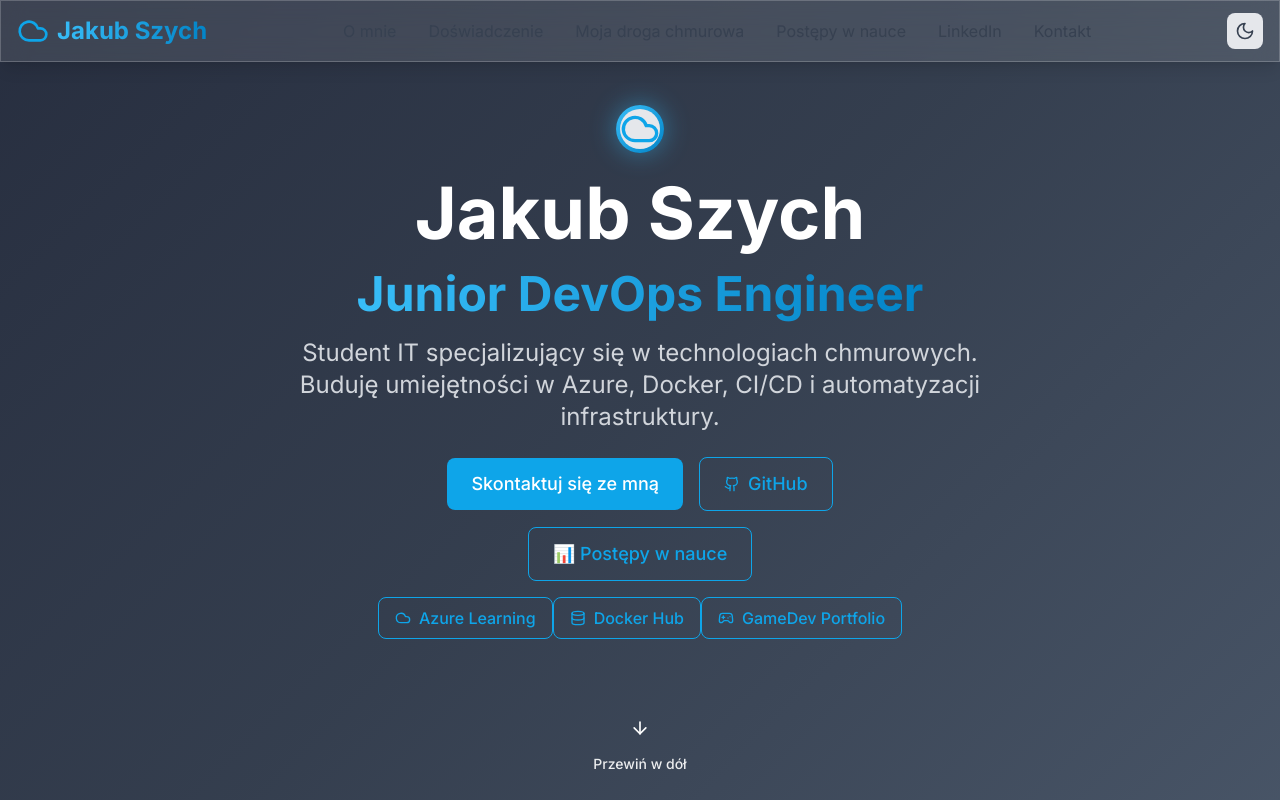
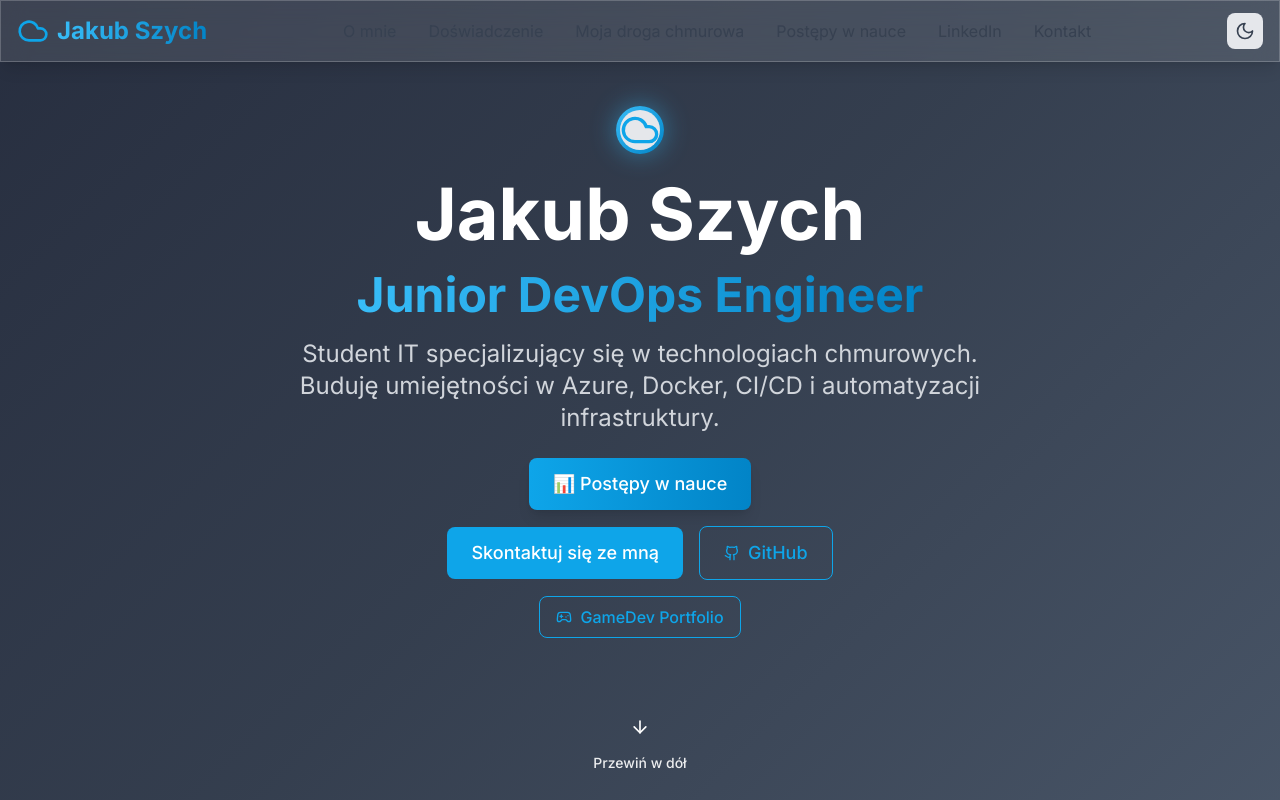
Before and after one commit to Szyszek25/szyszek25.github.io, a React (Vite) app: page / in a window 1280 px wide. Shown: the top 800 px of the page. Built offline with nearby package versions, Linux system fonts and the light colour scheme.

Commit message:
feat: Add button for skills progress and update related sections

```diff
--- a/src/components/Hero.jsx
+++ b/src/components/Hero.jsx
@@ -17,7 +17,7 @@ const Hero = () => {
   ];
 
   return (
-    <section id="hero" className="min-h-screen flex items-center justify-center relative overflow-hidden pt-40 xs:pt-44 sm:pt-40 md:pt-0">
+    <section id="hero" className="min-h-screen flex items-center justify-center relative overflow-hidden pt-24 md:pt-32">
       {/* Tło gradientowe */}
       <div className="absolute inset-0 cyber-gradient opacity-90"></div>
 
@@ -85,13 +85,25 @@ const Hero = () => {
             Buduję umiejętności w Azure, Docker, CI/CD i automatyzacji infrastruktury.
           </motion.p>
 
-          {/* CTA + GitHub + przyciski platform */}
+          {/* CTA + GitHub + przyciski */}
           <motion.div
             className="flex flex-col gap-4 md:gap-6 items-center mb-16 md:mb-20"
             initial={{ opacity: 0, y: 30 }}
             animate={{ opacity: 1, y: 0 }}
             transition={{ duration: 0.8, delay: 0.8 }}
           >
+            {/* Postępy w nauce */}
+            <div className="flex justify-center">
+              <motion.button
+                onClick={() => scrollToSection('skills-progress')}
+                className="bg-gradient-to-r from-primary-500 to-primary-600 hover:from-primary-600 hover:to-primary-700 text-white text-lg md:text-xl px-6 md:px-8 py-3 md:py-4 rounded-lg font-medium transition-all duration-300 shadow-lg hover:shadow-xl"
+                whileHover={{ scale: 1.05 }}
+                whileTap={{ scale: 0.95 }}
+              >
+                📊 Postępy w nauce
+              </motion.button>
+            </div>
+
             {/* Skontaktuj + GitHub */}
             <div className="flex flex-col sm:flex-row gap-4 md:gap-6 items-center">
               <motion.button
@@ -115,44 +127,8 @@ const Hero = () => {
               </motion.a>
             </div>
 
-            {/* Postępy w nauce */}
+            {/* GameDev Portfolio (mniejszy) */}
             <div className="flex justify-center">
-              <motion.button
-                onClick={() => scrollToSection('skills-progress')}
-                className="btn-secondary text-lg md:text-xl px-6 md:px-8 py-3 md:py-4"
-                whileHover={{ scale: 1.05 }}
-                whileTap={{ scale: 0.95 }}
-              >
-                📊 Postępy w nauce
-              </motion.button>
-            </div>
-
-            {/* Platformy (mniejsze) */}
-            <div className="flex flex-col sm:flex-row gap-2">
-              <motion.a
-                href="https://azure.microsoft.com"
-                target="_blank"
-                rel="noopener noreferrer"
-                className="btn-secondary text-base px-4 py-2 inline-flex items-center space-x-2"
-                whileHover={{ scale: 1.05 }}
-                whileTap={{ scale: 0.95 }}
-              >
-                <Cloud className="w-4 h-4" />
-                <span>Azure Learning</span>
-              </motion.a>
-
-              <motion.a
-                href="https://hub.docker.com"
-                target="_blank"
-                rel="noopener noreferrer"
-                className="btn-secondary text-base px-4 py-2 inline-flex items-center space-x-2"
-                whileHover={{ scale: 1.05 }}
-                whileTap={{ scale: 0.95 }}
-              >
-                <Database className="w-4 h-4" />
-                <span>Docker Hub</span>
-              </motion.a>
-
               <motion.a
                 href="https://szych.framer.ai/"
                 target="_blank"
--- a/src/components/SkillsProgress.jsx
+++ b/src/components/SkillsProgress.jsx
@@ -136,13 +136,13 @@ const SkillsProgress = () => {
                       {skillItems.map((item, index) => (
                         <motion.div
                           key={index}
-                          className="flex items-start space-x-3 p-3 bg-gray-50 dark:bg-gray-700/50 rounded-lg"
+                          className="flex items-start space-x-3 p-3 bg-white dark:bg-gray-800 rounded-lg border border-gray-200 dark:border-gray-600"
                           initial={{ opacity: 0, x: -20 }}
                           animate={isInView ? { opacity: 1, x: 0 } : { opacity: 0, x: -20 }}
                           transition={{ duration: 0.4, delay: index * 0.1 }}
                         >
                           <div className="w-2 h-2 bg-primary-500 rounded-full mt-2 flex-shrink-0"></div>
-                          <p className="text-sm text-gray-600 dark:text-gray-300 leading-relaxed">
+                          <p className="text-sm text-gray-800 dark:text-gray-200 leading-relaxed">
                             {item}
                           </p>
                         </motion.div>
```
